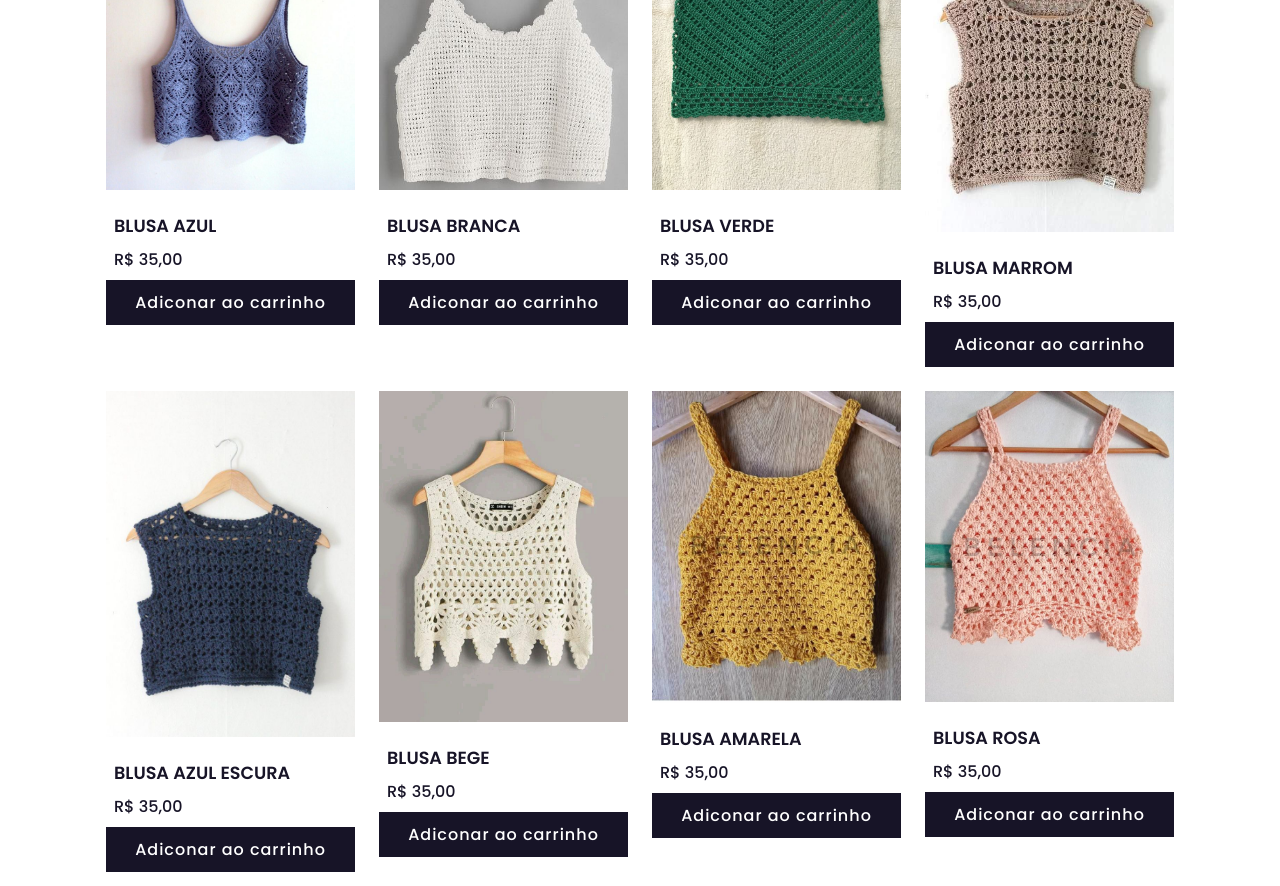
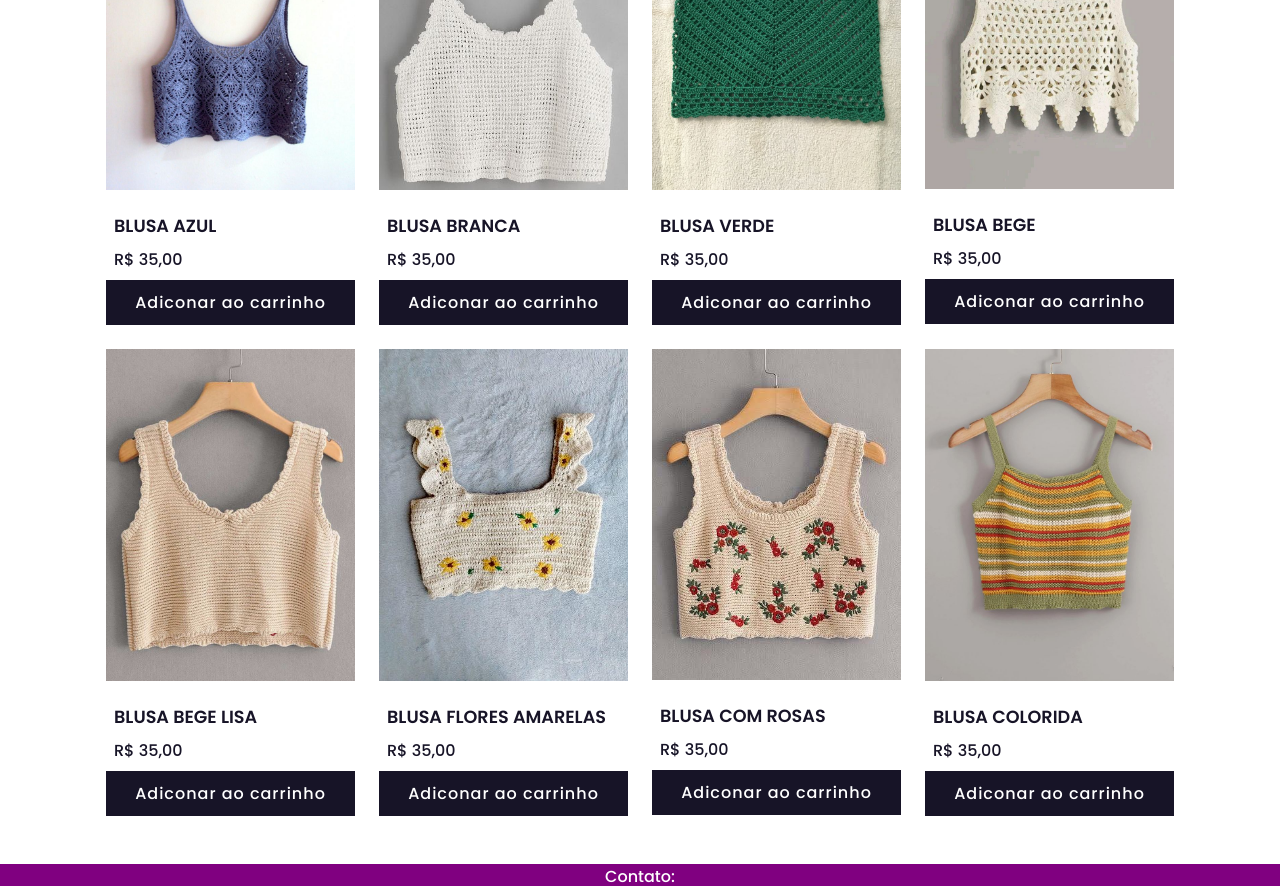
Before and after one commit to BrunoLopes10/LojinhaDaGalter, a plain HTML site: page index.html in a window 1280 px wide. Shown: the part 2646-3532 px from the top of the page. Drawn offline with nearby package versions, Linux system fonts and the light colour scheme.

Commit message:
Blusas
Blusas com mesmo tamanho para facilitar alinhamento...

```diff
--- a/index.html
+++ b/index.html
@@ -214,36 +214,36 @@
                 </div>
                 <!--Caixa 4-->
                 <div class="product-box">
-                    <img src="img/CamisaM.jpg" alt="" class="product-img">
-                    <h2 class="product-title">BLUSA MARROM</h2>
+                    <img src="img/CamisaBG.jpg" alt="" class="product-img">
+                    <h2 class="product-title">BLUSA BEGE</h2>
                     <span class="price">R$ 35,00</span>
                     <a class="add-to-cart">Adiconar ao carrinho</a>
                 </div>
                 <!--Caixa 5-->
                 <div class="product-box">
-                    <img src="img/CamisaAE.jpg " alt="" class="product-img">
-                    <h2 class="product-title">BLUSA AZUL ESCURA</h2>
+                    <img src="img/CamisaBege.jpg " alt="" class="product-img">
+                    <h2 class="product-title">BLUSA bEGE LISA</h2>
                     <span class="price">R$ 35,00</span>
                     <a class="add-to-cart">Adiconar ao carrinho</a>
                 </div>
                 <!--Caixa 6-->
                 <div class="product-box">
-                    <img src="img/CamisaBG.jpg" alt="" class="product-img">
-                    <h2 class="product-title">BLUSA BEGE</h2>
+                    <img src="img/CamisaFlo.jpg" alt="" class="product-img">
+                    <h2 class="product-title">BLUSA FLORES AMARELAS</h2>
                     <span class="price">R$ 35,00</span>
                     <a class="add-to-cart">Adiconar ao carrinho</a>
                 </div>
                 <!--Caixa 6-->
                 <div class="product-box">
-                    <img src="img/CamisaAM.jpg" alt="" class="product-img">
-                    <h2 class="product-title">BLUSA AMARELA</h2>
+                    <img src="img/CamisaRosas.jpg" alt="" class="product-img">
+                    <h2 class="product-title">BLUSA COM ROSAS</h2>
                     <span class="price">R$ 35,00</span>
                     <a class="add-to-cart">Adiconar ao carrinho</a>
                 </div>
                 <!--Caixa 6-->
                 <div class="product-box">
-                    <img src="img/CamisaR.jpg" alt="" class="product-img">
-                    <h2 class="product-title">BLUSA ROSA</h2>
+                    <img src="img/CamisaColorida.jpg" alt="" class="product-img">
+                    <h2 class="product-title">BLUSA COLORIDA</h2>
                     <span class="price">R$ 35,00</span>
                     <a class="add-to-cart">Adiconar ao carrinho</a>
                 </div>
```
Also changed, not shown: img/CamisaAE.jpg (deleted), img/CamisaAM.jpg (deleted), img/CamisaBege.jpg (added), img/CamisaColorida.jpg (added), img/CamisaFlo.jpg (added), img/CamisaM.jpg (deleted), img/CamisaR.jpg (deleted), img/CamisaRosas.jpg (added), img/CamisaV.jpg (deleted).
